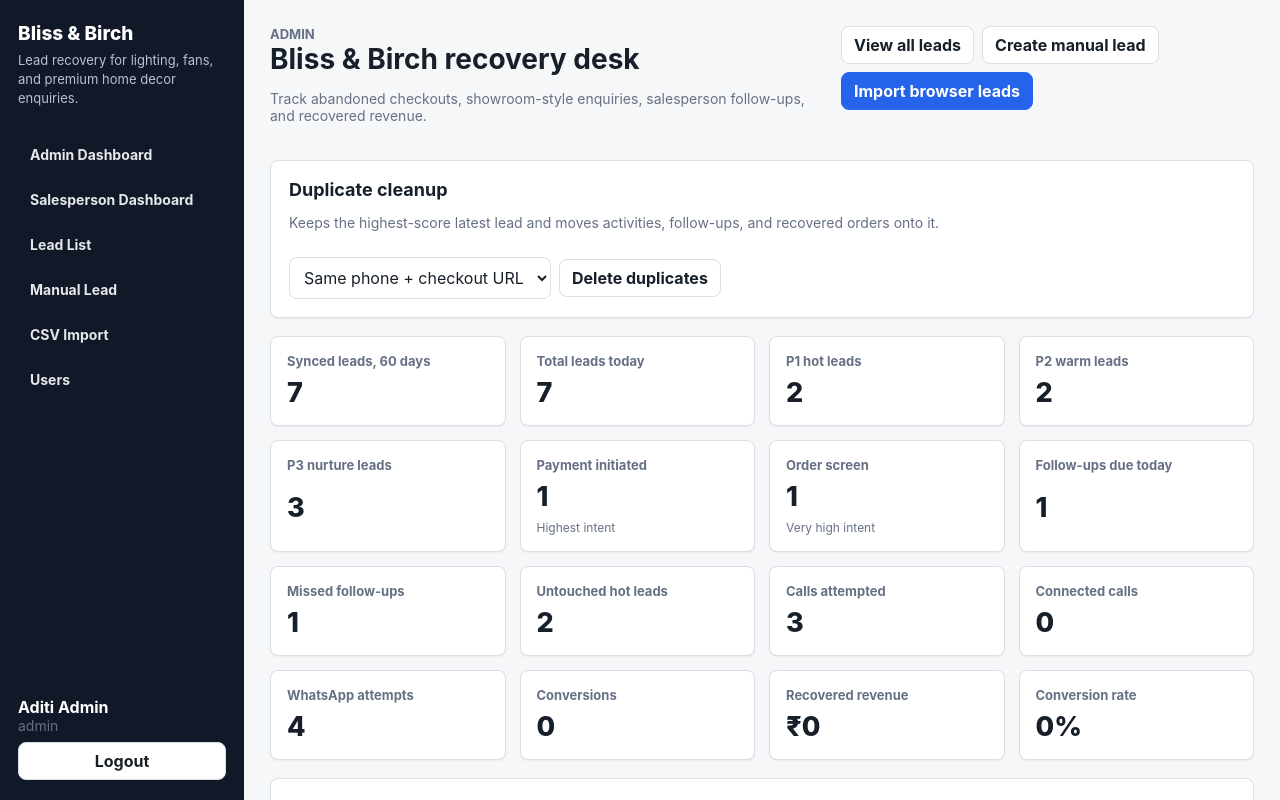
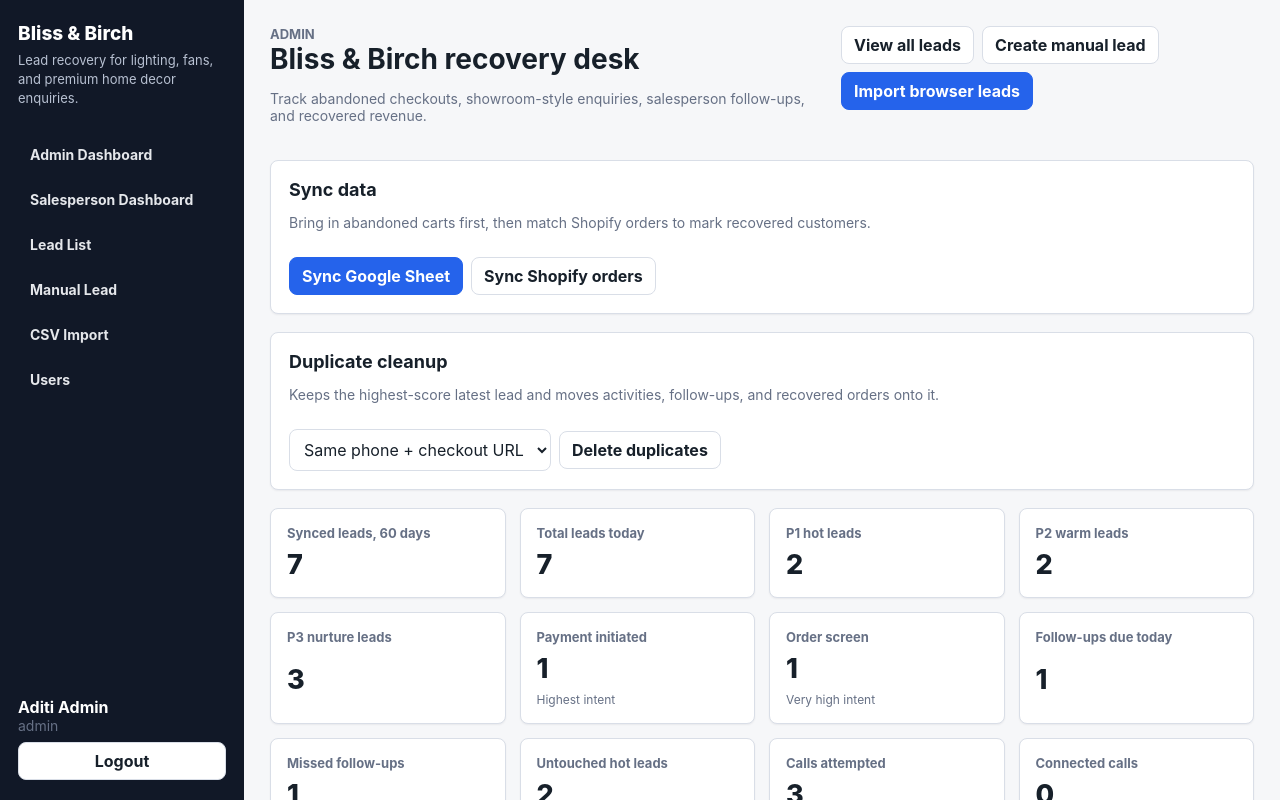
Before and after one commit to ajitkumariitb-bit/sales-dashboard, a Next.js app: page /admin in a window 1280 px wide. Shown: the top 800 px of the page. Built offline with nearby package versions, Linux system fonts and the light colour scheme; no server answers.

Commit message:
Add files via upload

```diff
--- a/app/admin/page.tsx
+++ b/app/admin/page.tsx
@@ -6,6 +6,7 @@
 import { StatCard } from "../components/StatCard";
 import { redirect } from "next/navigation";
 import { DedupeButton } from "../components/DedupeButton";
+import { SyncPanel } from "../components/SyncPanel";
 
 export default async function AdminDashboard() {
   const [currentUser, users, leads, activities, followups, orders] = await Promise.all([
@@ -51,6 +52,8 @@
           <Link className="button primary" href="/import">Import browser leads</Link>
         </div>
       </div>
+
+      <SyncPanel />
 
       <section className="panel" style={{ marginBottom: 18 }}>
         <div className="section-head">
```
